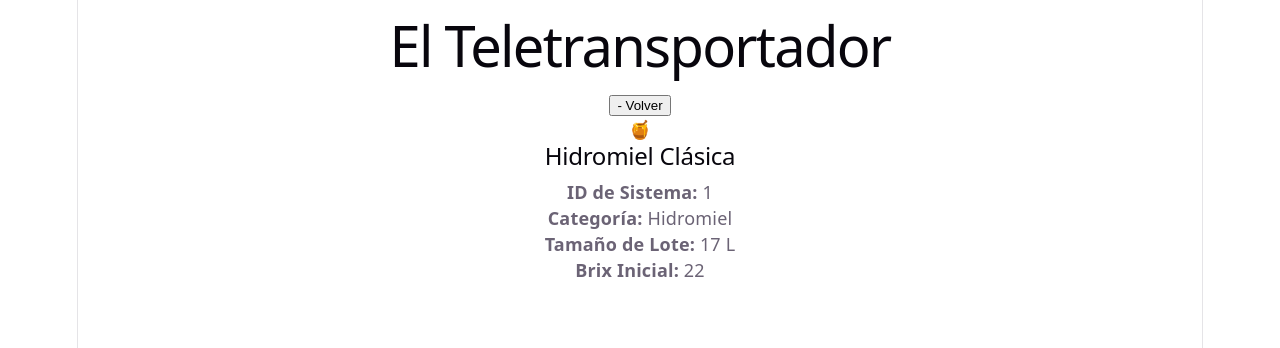
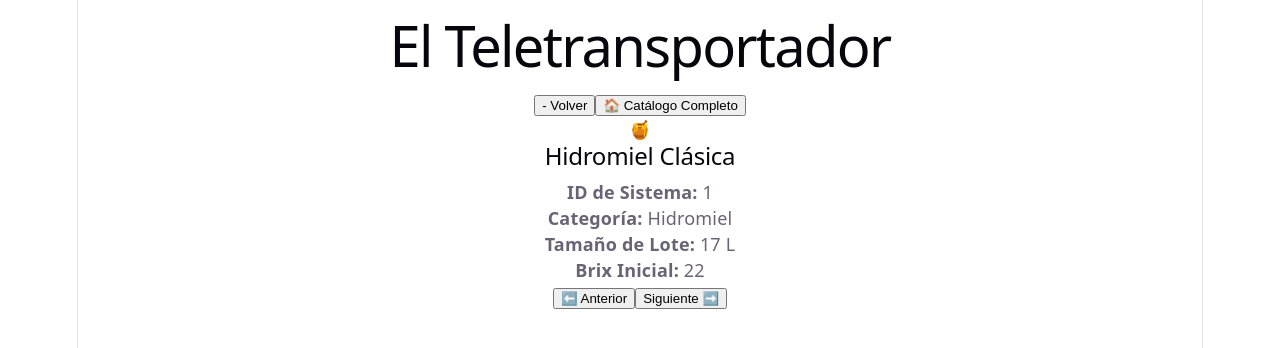
Before and after one commit to zakkdruzer/m6-l5-d2-vue-router-teletransportador, a Vue app: page /item/1 in a window 1280 px wide. Shown: the top 348 px of the page. Built offline with nearby package versions, Linux system fonts and the light colour scheme.

Commit message:
feat: Nivel 3 - Que sea entretenido - terminado

```diff
--- a/src/views/ColeccionView.vue
+++ b/src/views/ColeccionView.vue
@@ -6,7 +6,6 @@ import { bebidas } from '../datos.js'
 const router = useRouter()
 const route = useRoute()
 
-// PODER 3: La lista se deriva de la URL con un computed
 const bebidasFiltradas = computed(() => {
   const busqueda = route.query.buscar?.toLowerCase() || ''
   if (!busqueda) return bebidas
@@ -17,17 +16,26 @@ const bebidasFiltradas = computed(() => {
   )
 })
 
-// Función para actualizar la URL cuando el usuario escribe
 const actualizarBusqueda = (event) => {
   const valor = event.target.value
   router.push({
     path: '/coleccion',
-    query: valor ? { buscar: valor } : {} // Si está vacío, quitamos el query
+    query: valor ? { buscar: valor } : {}
   })
 }
 
 const verDetalle = (id) => {
   router.push('/item/' + id)
+}
+
+// PODER 5: El Dado de la Suerte
+const sorprendeme = () => {
+  // Elegimos un índice al azar de nuestro catálogo
+  const indiceAzar = Math.floor(Math.random() * bebidas.length)
+  const idAzar = bebidas[indiceAzar].id
+
+  // Navegamos usando name y params (elegante)
+  router.push({ name: 'item', params: { id: idAzar } })
 }
 </script>
 
@@ -35,18 +43,18 @@ const verDetalle = (id) => {
   <div class="coleccion">
     <h2>Catálogo de Producción</h2>
 
-    <!-- Buscador conectado a la URL -->
-    <div class="buscador">
+    <div class="controles">
       <input
         type="text"
         placeholder="Buscar por nombre o categoría..."
         :value="route.query.buscar"
         @input="actualizarBusqueda"
       >
+      <!-- Botón Sorpréndeme agregado aquí -->
+      <button class="btn-sorpresa" @click="sorprendeme">🎲 Sorpréndeme</button>
     </div>
 
     <div class="grid-lista">
-      <!-- Ahora iteramos sobre bebidasFiltradas en lugar de bebidas -->
       <div v-for="bebida in bebidasFiltradas" :key="bebida.id" class="tarjeta">
         <div class="emoji-grande">{{ bebida.emoji }}</div>
         <h3>{{ bebida.nombre }}</h3>
--- a/src/views/ItemView.vue
+++ b/src/views/ItemView.vue
@@ -1,23 +1,48 @@
 <script setup>
+// Importamos ref y watch desde vue
+import { ref, watch } from 'vue'
 import { useRoute, useRouter } from 'vue-router'
 import { bebidas } from '../datos.js'
 
 const route = useRoute()
-const router = useRouter() // Agregamos useRouter para poder navegar
+const router = useRouter()
 
-const idRuta = Number(route.params.id)
-const bebidaSeleccionada = bebidas.find(item => item.id === idRuta)
+// Ahora usamos ref para que la vista reaccione a los cambios
+const idActual = ref(Number(route.params.id))
+const bebidaSeleccionada = ref(bebidas.find(item => item.id === idActual.value))
 
-// PODER 4: El Regreso usando el historial[cite: 1]
 const volver = () => {
   router.back()
 }
+
+// Navegación a vecinos
+const irAnterior = () => {
+  router.push({ name: 'item', params: { id: idActual.value - 1 } })
+}
+
+const irSiguiente = () => {
+  router.push({ name: 'item', params: { id: idActual.value + 1 } })
+}
+
+// JEFE FINAL: El Bug del Clon
+// Observamos el id en la URL. Si cambia, actualizamos los datos sin recargar el componente.
+watch(
+  () => route.params.id,
+  (nuevoId) => {
+    // Verificamos que nuevoId exista (para evitar errores si volvemos a la colección)
+    if (nuevoId) {
+      idActual.value = Number(nuevoId)
+      bebidaSeleccionada.value = bebidas.find(item => item.id === idActual.value)
+    }
+  }
+)
 </script>
 
 <template>
   <div class="ficha-item" v-if="bebidaSeleccionada">
-    <!-- Botón de regreso agregado aquí -->
     <button class="btn-volver" @click="volver">- Volver</button>
+    <!-- Nuevo botón opcional para ir directo al inicio -->
+    <button class="btn-inicio" @click="router.push('/coleccion')">🏠 Catálogo Completo</button>
 
     <div class="encabezado-ficha">
       <span class="emoji-gigante">{{ bebidaSeleccionada.emoji }}</span>
@@ -30,6 +55,12 @@ const volver = () => {
       <p><strong>Tamaño de Lote:</strong> {{ bebidaSeleccionada.lote }} L</p>
       <p><strong>Brix Inicial:</strong> {{ bebidaSeleccionada.brix }}</p>
     </div>
+
+    <!-- Controles de navegación del Jefe Final -->
+    <div class="controles-vecinos">
+      <button @click="irAnterior">⬅️ Anterior</button>
+      <button @click="irSiguiente">Siguiente ➡️</button>
+    </div>
   </div>
 
   <div v-else class="error-mensaje">
```
